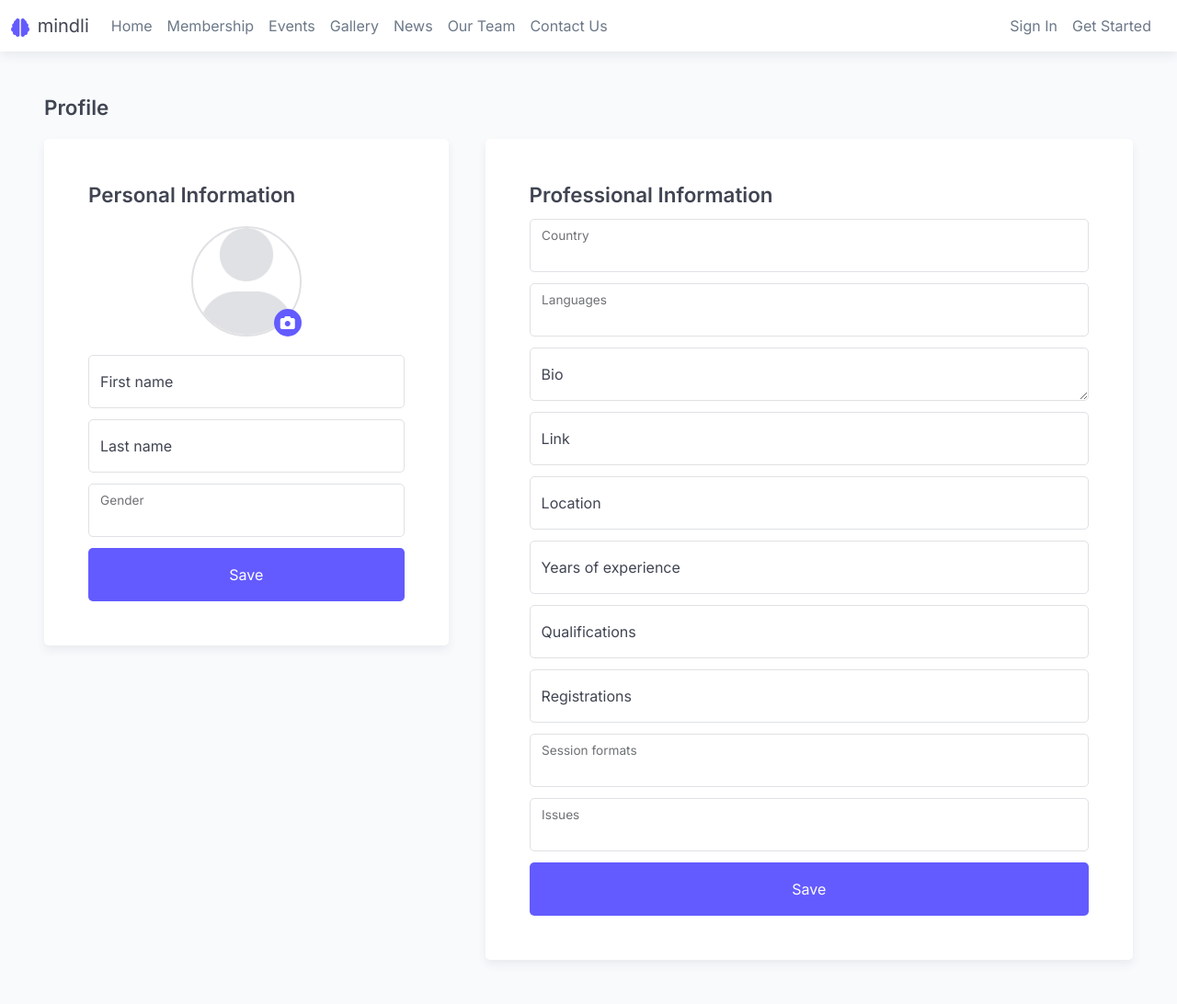
After one commit to neilshaabi/mindli, a Python web app: template app/templates/profile.html in a window 1280 px wide. The commit adds this page. Shown: the whole page at 92% size. Run offline with Jinja, Linux system fonts and the light colour scheme; the template is opened without the code that fills it, so the values that code supplies are empty, except form fields; form fields are guessed from the names that the template uses; some libraries are stand-ins or nearby versions.

Commit message:
Merged therapist and client profile routes/HTML

```diff
--- a/app/forms/profile.py
+++ b/app/forms/profile.py
@@ -104,7 +104,7 @@ class ClientProfileForm(FlaskForm):
         coerce=int,
     )
     issues = CustomSelectMultipleField(
-        "Specialisations",
+        "Issues",
         validators=[Optional()],
         coerce=int,
     )
--- /dev/null
+++ b/app/templates/profile.html
@@ -0,0 +1,162 @@
+{% extends 'layout.html' %}
+
+{% block title %}
+    Profile
+{% endblock %}
+
+{% block content %}
+
+    <div class='page-header'>
+        <h3>{{ current_user.role.value.capitalize() }} Profile</h3>
+    </div>
+
+    <div class='page-content'>
+
+        <div class='my-container' style="width: 60%">
+            <h3>Personal Information</h3>
+            <form id='user-profile-form' enctype="multipart/form-data" novalidate>
+
+                {{ user_form.csrf_token }}
+
+                <div id="profile-picture-container">
+                    <img id="profile-picture-preview"
+                            src="{{ url_for('static', filename='img/profile_pictures/' + (current_user.profile_picture or 'default.png')) }}"
+                            alt="Profile picture"
+                            class="{{ 'default-pic' if not current_user.profile_picture }}">
+                    <label for="profile_picture" class="btn btn-primary" id="profile-picture-upload">
+                        <i class="fa fa-camera"></i>
+                    </label>
+                    {{ user_form.profile_picture(style='display: none;', onchange="previewImage(event)") }}
+                </div>
+
+                <div class='form-floating'>
+                    {{ user_form.first_name(class_='form-control', placeholder=user_form.first_name.label.text) }}
+                    {{ user_form.first_name.label }}
+                </div>
+
+                <div class='form-floating'>
+                    {{ user_form.last_name(class_='form-control', placeholder=user_form.last_name.label.text) }}
+                    {{ user_form.last_name.label }}
+                </div>
+
+                <div class='form-floating'>
+                    {{ user_form.gender(class_='form-control form-select', placeholder=user_form.gender.label.text) }}
+                    {{ user_form.gender.label }}
+                </div>
+
+                <button type='submit' class='btn btn-primary'>
+                    <span class='btn-text'>Save</span>
+                    <span class='spinner-border spinner-border-sm' role='status' aria-hidden='true' style='display: none;'></span>
+                    <span class='visually-hidden'>Loading...</span>
+                </button>
+
+            </form>
+        </div>
+
+        <div class='my-container'>
+
+            {% if current_user.role == UserRole.THERAPIST %}
+
+                <h3>Professional Information</h3>
+                <form id='therapist-profile-form' novalidate>
+
+                    {{ therapist_form.csrf_token }}
+
+                    <div class='form-floating'>
+                        {{ therapist_form.country(class_='form-control form-select', placeholder=therapist_form.country.label.text) }}
+                        {{ therapist_form.country.label }}
+                    </div>
+
+                    <div class='form-floating'>
+                        {{ therapist_form.languages(class_='form-control form-select', multiple='multiple') }}
+                        {{ therapist_form.languages.label }}
+                    </div>
+
+                    <div class='form-floating'>
+                        {{ therapist_form.bio(class_='form-control', placeholder=therapist_form.bio.label.text) }}
+                        {{ therapist_form.bio.label }}
+                    </div>
+
+                    <div class='form-floating'>
+                        {{ therapist_form.link(class_='form-control', placeholder=therapist_form.link.label.text) }}
+                        {{ therapist_form.link.label }}
+                    </div>
+
+                    <div class='form-floating'>
+                        {{ therapist_form.location(class_='form-control', placeholder=therapist_form.location.label.text) }}
+                        {{ therapist_form.location.label }}
+                    </div>
+
+                    <div class='form-floating'>
+                        {{ therapist_form.years_of_experience(class_='form-control', placeholder=therapist_form.years_of_experience.label.text) }}
+                        {{ therapist_form.years_of_experience.label }}
+                    </div>
+
+                    <div class='form-floating'>
+                        {{ therapist_form.qualifications(class_='form-control', placeholder=therapist_form.qualifications.label.text) }}
+                        {{ therapist_form.qualifications.label }}
+                    </div>
+
+                    <div class='form-floating'>
+                        {{ therapist_form.registrations(class_='form-control', placeholder=therapist_form.registrations.label.text) }}
+                        {{ therapist_form.registrations.label }}
+                    </div>
+
+                    <div class='form-floating'>
+                        {{ therapist_form.session_formats(class_='form-control form-select', multiple='multiple') }}
+                        {{ therapist_form.session_formats.label }}
+                    </div>
+
+                    <div class='form-floating'>
+                        {{ therapist_form.issues(class_='form-control form-select', multiple='multiple') }}
+                        {{ therapist_form.issues.label }}
+                    </div>
+
+                    <button type='submit' class='btn btn-primary'>
+                        <span class='btn-text'>Save</span>
+                        <span class='spinner-border spinner-border-sm' role='status' aria-hidden='true' style='display: none;'></span>
+                        <span class='visually-hidden'>Loading...</span>
+                    </button>
+
+                </form>
+
+            {% elif current_user.role == UserRole.CLIENT %}
+
+                <h3>Client Preferences</h3>
+                <form id='client-profile-form' novalidate>
+
+                    {{ client_form.csrf_token }}
+
+                    <div class='form-floating'>
+                        {{ client_form.preferred_gender(class_='form-control form-select', placeholder=client_form.preferred_gender.label.text) }}
+                        {{ client_form.preferred_gender.label }}
+                    </div>
+
+                    <div class='form-floating'>
+                        {{ client_form.preferred_language(class_='form-control form-select', placeholder=client_form.preferred_language.label.text) }}
+                        {{ client_form.preferred_language.label }}
+                    </div>
+
+                    <div class='form-floating'>
+                        {{ client_form.session_formats(class_='form-control form-select', multiple='multiple') }}
+                        {{ client_form.session_formats.label }}
+                    </div>
+
+                    <div class='form-floating'>
+                        {{ client_form.issues(class_='form-control form-select', multiple='multiple') }}
+                        {{ client_form.issues.label }}
+                    </div>
+
+                    <button type='submit' class='btn btn-primary'>
+                        <span class='btn-text'>Save</span>
+                        <span class='spinner-border spinner-border-sm' role='status' aria-hidden='true' style='display: none;'></span>
+                        <span class='visually-hidden'>Loading...</span>
+                    </button>
+
+                </form>
+
+            {% endif %}
+        </div>
+
+    </div>
+{% endblock %}
--- a/app/templates/sidebar.html
+++ b/app/templates/sidebar.html
@@ -11,7 +11,7 @@
                 <a class="nav-link" href="/dashboard">Dashboard</a>
             </li>
             <li class="nav-item">
-                <a class="nav-link" href="/profile/{{ current_user.role.value }}">Profile</a>
+                <a class="nav-link" href="/profile">Profile</a>
             </li>
             <li class="nav-item">
                 <a class="nav-link" href="/messages">Messages</a>
```
Also changed, not shown: app/templates/client_profile.html (deleted, +0 -43 lines), app/templates/therapist_profile.html (deleted, +0 -122 lines), app/views/profile.py (+56 -50 lines), tests/test_profile_client.py (+2 -17 lines), tests/test_profile_therapist.py (+2 -15 lines).
